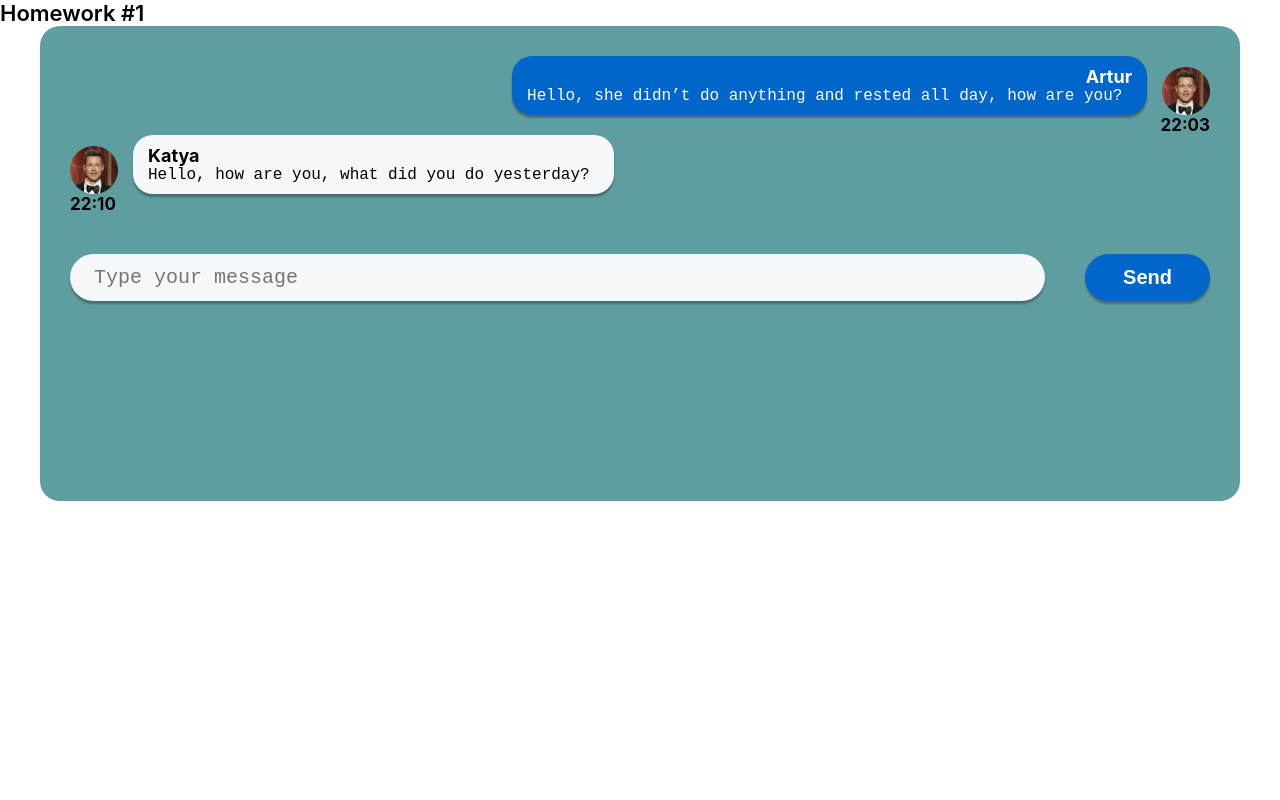
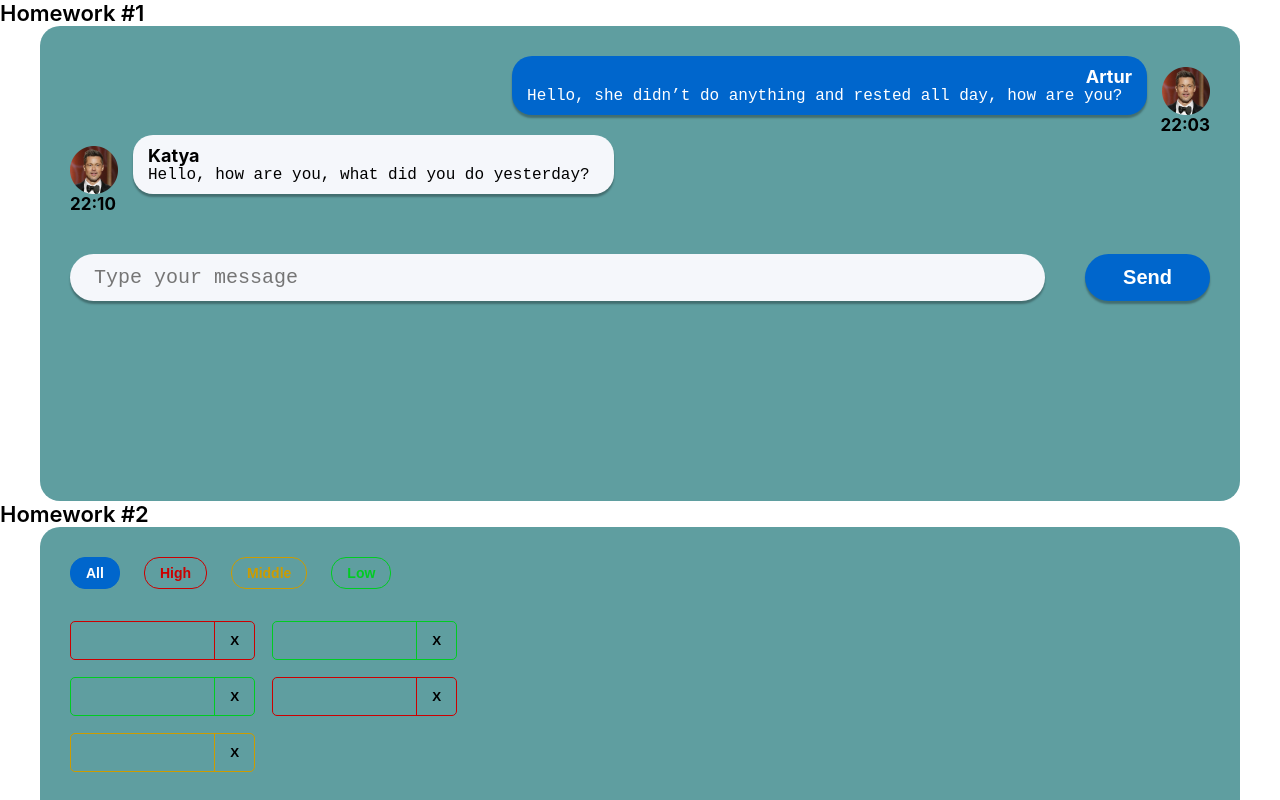
Before and after one commit to ArturLimaiko/homework-tuesday, a React (Create React App) app: page / in a window 1280 px wide. Shown: the top 800 px of the page. Built offline with nearby package versions, Linux system fonts and the light colour scheme.

Commit message:
HW#2 complete 60%

```diff
--- a/src/s1-main/App.tsx
+++ b/src/s1-main/App.tsx
@@ -1,13 +1,14 @@
 import React from 'react'
 import s from './App.module.css'
 import HW1 from '../s2-homeworks/hw01/HW1'
+import HW2 from "../s2-homeworks/hw02/HW2";
 
 function App() {
     return (
         <div className={s.App}>
             <HW1/>
             {/*раскомментировать по ходу выполнения*/}
-            {/*<HW2/>*/}
+            <HW2/>
             {/*<HW3/>*/}
             {/*<HW4/>*/}
 
--- a/src/s2-homeworks/hw02/HW2.tsx
+++ b/src/s2-homeworks/hw02/HW2.tsx
@@ -1,6 +1,7 @@
 import React, {useState} from 'react'
 import Affairs from './affairs/Affairs'
 import s2 from '../../s1-main/App.module.css'
+import Affair from "./affairs/affair/Affair";
 
 /*
 * 1 - описать типы AffairPriorityType, AffairType
@@ -17,16 +18,16 @@
 * */
 
 // types
-export type AffairPriorityType = any // need to fix any
+export type AffairPriorityType = 'low' | 'high' | 'middle' // need to fix any
 export type AffairType = {
-    _id: any // need to fix any
-    name: any // need to fix any
+    _id: number // need to fix any
+    name: string // need to fix any
     priority: AffairPriorityType
 }
 export type FilterType = 'all' | AffairPriorityType
 
 // constants
-const defaultAffairs: any = [ // need to fix any
+const defaultAffairs: Array<AffairType> = [ // need to fix any
     {_id: 1, name: 'React', priority: 'high'}, // студенты могут изменить содержимое name и количество элементов в массиве, ...priority не менять!
     {_id: 2, name: 'anime', priority: 'low'},
     {_id: 3, name: 'games', priority: 'low'},
@@ -35,23 +36,28 @@
 ]
 
 // pure helper functions
-export const filterAffairs = (affairs: any, filter: any): any => { // need to fix any
-
-
-    return affairs // need to fix
+// фильтр дел
+export const filterAffairs = (affairs: Array<AffairType>, filter: FilterType) : Array<AffairType> => { // need to fix any
+ affairs.map(a => a.priority === filter ? {...a,filter: filter}: a)
+    if(filter === 'all') {
+        return affairs
+    } else {
+        return affairs.filter(a => a.priority === filter)// need to fix
+    }
 }
-export const deleteAffair = (affairs: any, _id: any): any => { // need to fix any
-
-    return affairs // need to fix
+// функция удаления дел
+export const deleteAffair = (affairs: Array<AffairType>, _id: number):  Array<AffairType> => { // need to fix any
+    return affairs.filter( a => a._id !== _id)
 }
 
 function HW2() {
-    const [affairs, setAffairs] = useState<any>(defaultAffairs) // need to fix any
+    const [affairs, setAffairs] = useState<Array<AffairType>>(defaultAffairs) // need to fix any
     const [filter, setFilter] = useState<FilterType>('all')
 
     const filteredAffairs = filterAffairs(affairs, filter)
-    const deleteAffairCallback = (_id: any) => { // need to fix any
-        // need to fix
+    const deleteAffairCallback = (_id: number) => { // need to fix any
+        //в callBack функции удаления дел - сетаем саму функцию deleteAffair , а в параметрах передаем изначальный список дел affair , и _id
+        setAffairs(deleteAffair(affairs, _id))
     }
 
     return (
--- a/src/s2-homeworks/hw02/affairs/Affairs.tsx
+++ b/src/s2-homeworks/hw02/affairs/Affairs.tsx
@@ -4,23 +4,27 @@
 import s from './Affairs.module.css'
 
 type AffairsPropsType = {
-    data: any // need to fix any
-    setFilter: any
-    deleteAffairCallback: any
+    data: Array<AffairType> // need to fix any
+    setFilter: (filter:FilterType) => void
+    deleteAffairCallback: (_id: number) => void
     filter: FilterType
 }
 
 function Affairs(props: AffairsPropsType) {
     const setAll = () => {
+        props.setFilter('all')
         // need to fix
     }
     const setHigh = () => {
+        props.setFilter('high')
         // need to fix
     }
     const setMiddle = () => {
+        props.setFilter('middle')
         // need to fix
     }
     const setLow = () => {
+        props.setFilter('low')
         // need to fix
     }
 
--- a/src/s2-homeworks/hw02/affairs/affair/Affair.tsx
+++ b/src/s2-homeworks/hw02/affairs/affair/Affair.tsx
@@ -6,12 +6,15 @@
 type AffairPropsType = {
     // key не нужно типизировать
     affair: AffairType
-    deleteAffairCallback: any // need to fix any
+    deleteAffairCallback: (_id: number) => void // need to fix any
 }
 
 function Affair(props: AffairPropsType) {
+    //создаем функцию которая примет callBack в пропсах -   deleteAffairCallback(props.affair._id) ,  и передадим туда id affair
     const deleteCallback = () => {
         // need to fix
+        props.deleteAffairCallback(props.affair._id)
+        // вызвать колбек и прокинуть id
     }
 
     const nameClass = s.name + ' ' + s2[props.affair.priority]
@@ -35,8 +38,7 @@
             <button
                 id={'hw2-button-delete-' + props.affair._id}
                 className={buttonClass}
-                // need to fix
-
+                onClick={deleteCallback}
             >
                 {/*текст кнопки могут изменить студенты*/}
                 X
```
